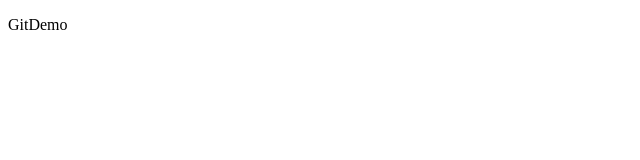
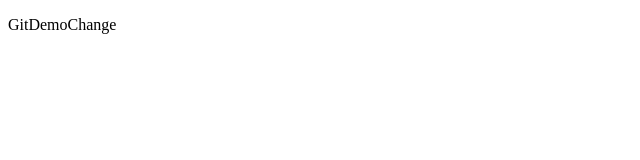
Before and after one commit to Eliochen34/2-2-GIT-DEMO, a plain HTML site: page index.html in a window 1280 px wide. Shown: the full height of the page, 0-640 px from the left. Drawn offline with Linux system fonts and the light colour scheme.

Commit message:
AddChange

```diff
--- a/index.html
+++ b/index.html
@@ -7,6 +7,6 @@
   <title>Document</title>
 </head>
 <body>
-  <p>GitDemo</p>
+  <p>GitDemoChange</p>
 </body>
 </html>
```
